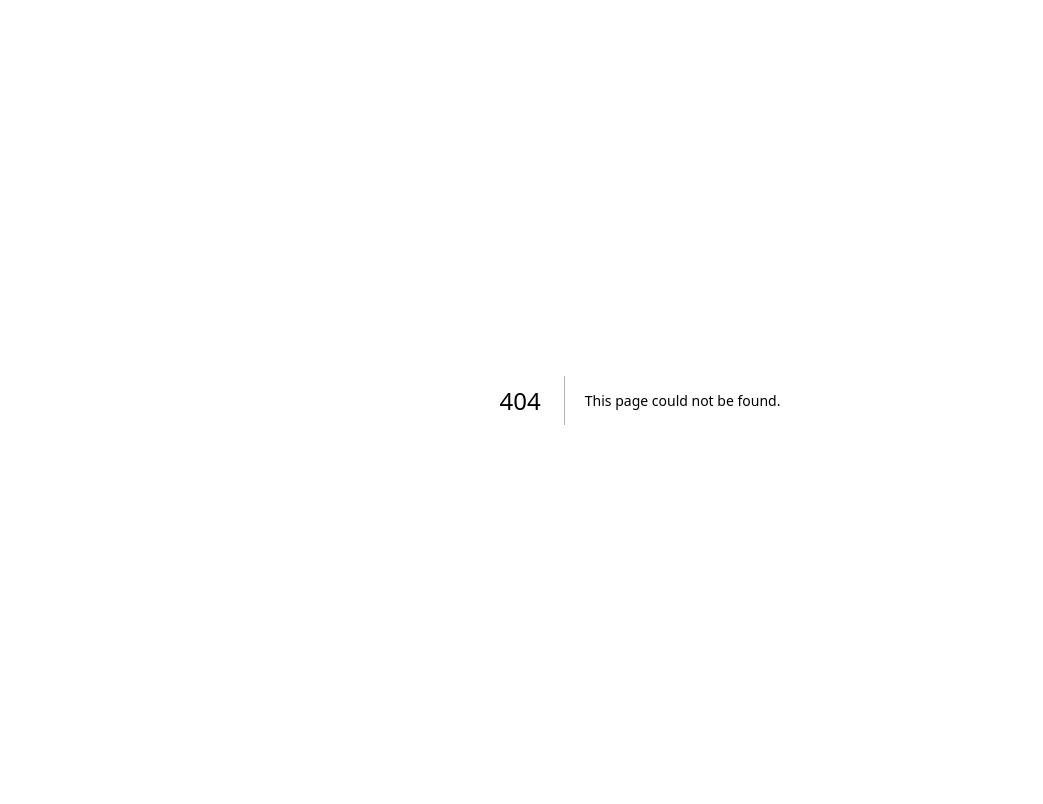
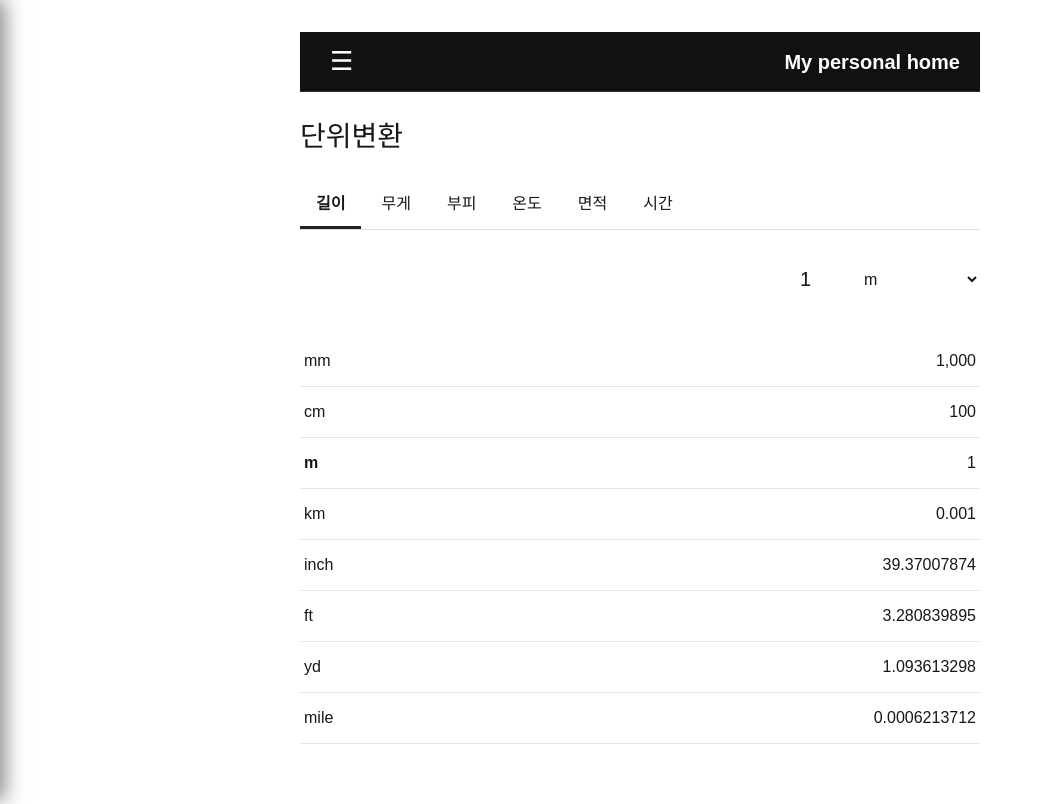
Before and after one commit to nyc1997/memohome, a Next.js app: page /unit in a window 1280 px wide. Before the commit this address had no page. Shown: the whole page, without its empty margins (0-1043 px from the left). Built offline with nearby package versions, Linux system fonts and the light colour scheme.

Commit message:
단위변환 페이지 추가, write 조정

```diff
--- a/app/globals.css
+++ b/app/globals.css
@@ -4,6 +4,15 @@
   :root {
     --background: #ffffff;
     --foreground: #171717;
+  }
+
+  html {
+  overflow-y: scroll;
+  scrollbar-width: none;
+  }
+
+  html::-webkit-scrollbar {
+    display: none;
   }
 
   body {
--- /dev/null
+++ b/app/unit/page.tsx
@@ -0,0 +1,357 @@
+'use client'
+
+import { useState } from 'react'
+import Header from '../../components/Header'
+
+type Unit = {
+  name: string
+  symbol: string
+  factor?: number
+}
+
+type Category = {
+  name: string
+  defaultUnit: string
+  units: Unit[]
+}
+
+const categories: Category[] = [
+  {
+    name: '길이',
+    defaultUnit: 'm',
+    units: [
+      { name: '밀리미터', symbol: 'mm', factor: 0.001 },
+      { name: '센티미터', symbol: 'cm', factor: 0.01 },
+      { name: '미터', symbol: 'm', factor: 1 },
+      { name: '킬로미터', symbol: 'km', factor: 1000 },
+      { name: '인치', symbol: 'inch', factor: 0.0254 },
+      { name: '피트', symbol: 'ft', factor: 0.3048 },
+      { name: '야드', symbol: 'yd', factor: 0.9144 },
+      { name: '마일', symbol: 'mile', factor: 1609.344 },
+    ],
+  },
+  {
+    name: '무게',
+    defaultUnit: 'kg',
+    units: [
+      { name: '밀리그램', symbol: 'mg', factor: 0.000001 },
+      { name: '그램', symbol: 'g', factor: 0.001 },
+      { name: '킬로그램', symbol: 'kg', factor: 1 },
+      { name: '톤', symbol: 't', factor: 1000 },
+      { name: '온스', symbol: 'oz', factor: 0.028349523125 },
+      { name: '파운드', symbol: 'lb', factor: 0.45359237 },
+    ],
+  },
+  {
+    name: '부피',
+    defaultUnit: 'L',
+    units: [
+      { name: '밀리리터', symbol: 'mL', factor: 0.001 },
+      { name: '리터', symbol: 'L', factor: 1 },
+      { name: '갤런(미국)', symbol: 'gal', factor: 3.785411784 },
+      { name: '쿼트(미국)', symbol: 'qt', factor: 0.946352946 },
+      { name: '파인트(미국)', symbol: 'pt', factor: 0.473176473 },
+      { name: '컵(미국)', symbol: 'cup', factor: 0.2365882365 },
+      { name: '액량 온스(미국)', symbol: 'fl oz', factor: 0.0295735295625 },
+    ],
+  },
+  {
+    name: '온도',
+    defaultUnit: '°C',
+    units: [
+      { name: '섭씨', symbol: '°C' },
+      { name: '화씨', symbol: '°F' },
+      { name: '켈빈', symbol: 'K' },
+    ],
+  },
+  {
+    name: '면적',
+    defaultUnit: 'm²',
+    units: [
+      { name: '제곱밀리미터', symbol: 'mm²', factor: 0.000001 },
+      { name: '제곱센티미터', symbol: 'cm²', factor: 0.0001 },
+      { name: '제곱미터', symbol: 'm²', factor: 1 },
+      { name: '제곱킬로미터', symbol: 'km²', factor: 1000000 },
+      { name: '평', symbol: '평', factor: 3.305785 },
+      { name: '제곱피트', symbol: 'ft²', factor: 0.09290304 },
+      { name: '제곱야드', symbol: 'yd²', factor: 0.83612736 },
+      { name: '에이커', symbol: 'acre', factor: 4046.8564224 },
+    ],
+  },
+  {
+    name: '시간',
+    defaultUnit: 'h',
+    units: [
+      { name: '밀리초', symbol: 'ms', factor: 0.0000002777777778 },
+      { name: '초', symbol: 's', factor: 0.0002777777778 },
+      { name: '분', symbol: 'min', factor: 0.01666666667 },
+      { name: '시간', symbol: 'h', factor: 1 },
+      { name: '일', symbol: 'day', factor: 24 },
+      { name: '주', symbol: 'week', factor: 168 },
+    ],
+  },
+]
+
+function convertTemperature(
+  value: number,
+  from: string,
+  to: string
+) {
+  let celsius = value
+
+  if (from === '°F') {
+    celsius = (value - 32) * 5 / 9
+  } else if (from === 'K') {
+    celsius = value - 273.15
+  }
+
+  if (to === '°C') {
+    return celsius
+  }
+
+  if (to === '°F') {
+    return celsius * 9 / 5 + 32
+  }
+
+  if (to === 'K') {
+    return celsius + 273.15
+  }
+
+  return value
+}
+
+function formatNumber(value: number) {
+  if (!Number.isFinite(value)) return '-'
+  if (value === 0) return '0'
+
+  const abs = Math.abs(value)
+
+  if (abs >= 0.000001 && abs < 1000000000) {
+    return Number(value.toPrecision(10)).toLocaleString(
+      'en-US',
+      {
+        maximumFractionDigits: 10,
+      }
+    )
+  }
+
+  return value.toExponential(6)
+}
+
+export default function UnitPage() {
+  const [categoryIndex, setCategoryIndex] = useState(0)
+  const [input, setInput] = useState('1')
+
+  const category = categories[categoryIndex]
+
+  const defaultUnit =
+    category.defaultUnit
+
+  const [selectedUnit, setSelectedUnit] =
+    useState(defaultUnit)
+
+  const changeCategory = (
+    index: number
+  ) => {
+    setCategoryIndex(index)
+
+    setSelectedUnit(
+      categories[index].defaultUnit
+    )
+  }
+
+  const value = Number(input)
+
+  const convert = (
+    targetUnit: Unit
+  ) => {
+    if (
+      input === '' ||
+      Number.isNaN(value)
+    ) {
+      return '-'
+    }
+
+    if (category.name === '온도') {
+      return formatNumber(
+        convertTemperature(
+          value,
+          selectedUnit,
+          targetUnit.symbol
+        )
+      )
+    }
+
+    const sourceUnit =
+      category.units.find(
+        unit =>
+          unit.symbol === selectedUnit
+      )
+
+    if (!sourceUnit?.factor) {
+      return '-'
+    }
+
+    const baseValue =
+      value * sourceUnit.factor
+
+    return formatNumber(
+      baseValue /
+      (targetUnit.factor ?? 1)
+    )
+  }
+
+  return (
+
+    <main
+      style={{
+        maxWidth: '720px',
+        width: '100%',
+        boxSizing: 'border-box',
+        margin: '0 auto',
+        padding: '32px 20px 60px',
+        scrollbarGutter: 'stable',
+      }}
+    >
+      <Header />
+      <br/>
+
+      <h1
+        style={{
+          marginBottom: '24px',
+          fontSize: '28px',
+        }}
+      >
+        단위변환
+      </h1>
+
+      {/* 카테고리 탭 */}
+      <div
+        style={{
+          display: 'flex',
+          gap: '4px',
+          overflowX: 'auto',
+          width: '100%',
+          boxSizing: 'border-box',
+          marginBottom: '20px',
+          borderBottom: '1px solid #ddd',
+          scrollbarGutter: 'stable',
+        }}
+      >
+        {categories.map((category, index) => (
+          <button
+            key={category.name}
+            onClick={() => changeCategory(index)}
+            style={{
+              flex: '0 0 auto',
+              padding: '10px 16px',
+              border: 'none',
+              borderBottom:
+                categoryIndex === index
+                  ? '3px solid #222'
+                  : '3px solid transparent',
+              background: 'none',
+              fontSize: '16px',
+              fontWeight:
+                categoryIndex === index
+                  ? 700
+                  : 400,
+              cursor: 'pointer',
+            }}
+          >
+            {category.name}
+          </button>
+        ))}
+      </div>
+
+      {/* 입력 */}
+      <div
+        style={{
+          display: 'flex',
+          gap: '10px',
+          marginBottom: '28px',
+        }}
+      >
+        <input
+          type="number"
+          value={input}
+          onChange={e =>
+            setInput(e.target.value)
+          }
+          style={{
+            flex: 1,
+            minWidth: 0,
+            padding: '14px',
+            fontSize: '20px',
+            textAlign: 'right',
+          }}
+        />
+
+        <select
+          value={selectedUnit}
+          onChange={e =>
+            setSelectedUnit(
+              e.target.value
+            )
+          }
+          style={{
+            width: '130px',
+            padding: '10px',
+            fontSize: '16px',
+          }}
+        >
+          {category.units.map(unit => (
+            <option
+              key={unit.symbol}
+              value={unit.symbol}
+            >
+              {unit.symbol}
+            </option>
+          ))}
+        </select>
+      </div>
+
+      {/* 결과 */}
+      <section>
+        {category.units.map(
+          (unit, index) => (
+            <div
+              key={unit.symbol}
+              style={{
+                display: 'flex',
+                justifyContent:
+                  'space-between',
+                alignItems: 'center',
+                padding: '13px 4px',
+                borderBottom:
+                  '1px solid #e5e5e5',
+                fontSize: '16px',
+              }}
+            >
+              <span
+                style={{
+                  fontWeight:
+                    unit.symbol ===
+                    selectedUnit
+                      ? 700
+                      : 400,
+                }}
+              >
+                {unit.symbol}
+              </span>
+
+              <span
+                style={{
+                  fontVariantNumeric:
+                    'tabular-nums',
+                }}
+              >
+                {convert(unit)}
+              </span>
+            </div>
+          )
+        )}
+      </section>
+    </main>
+  )
+}
--- a/app/write2/page.tsx
+++ b/app/write2/page.tsx
@@ -2,6 +2,7 @@
 
 import { useEffect, useRef, useState } from 'react'
 import React, { useCallback } from "react";
+import Header from '../../components/Header'
 
 const COLORS = ["#1c1a17", "#b5432c", "#2c5f7c", "#3d6b3d"];
 const PAPER_BG = "#fffdf8";
@@ -208,6 +209,11 @@ export default function HandwritingToText() {
   };
 
   return (
+
+    <main className="container">
+
+      <Header />
+      <br/>
       <div
         style={{
           fontFamily: "Georgia, 'Noto Serif KR', serif",
@@ -492,5 +498,6 @@ export default function HandwritingToText() {
           )}
         </div>
       </div>
+    </main>
   );
 }
--- a/components/Header.tsx
+++ b/components/Header.tsx
@@ -103,7 +103,7 @@ export default function Header() {
             href="/write"
             onClick={closeMenu}
           >
-            📝 새 기록
+            📝 write
           </Link>
 
           <Link
@@ -116,6 +116,12 @@ export default function Header() {
 
           <div className="menu-divider" />
 
+          <Link
+            href="/unit"
+            onClick={closeMenu}
+          >
+            📐 단위변환
+          </Link>
 
           <Link
             href="/camera"
@@ -135,7 +141,7 @@ export default function Header() {
             href="/write2"
             onClick={closeMenu}
           >
-            🗺️ write2
+            🗺️ 손글씨
           </Link>
 
           <Link
```
Lines whose indentation alone changed are shown as unchanged.
